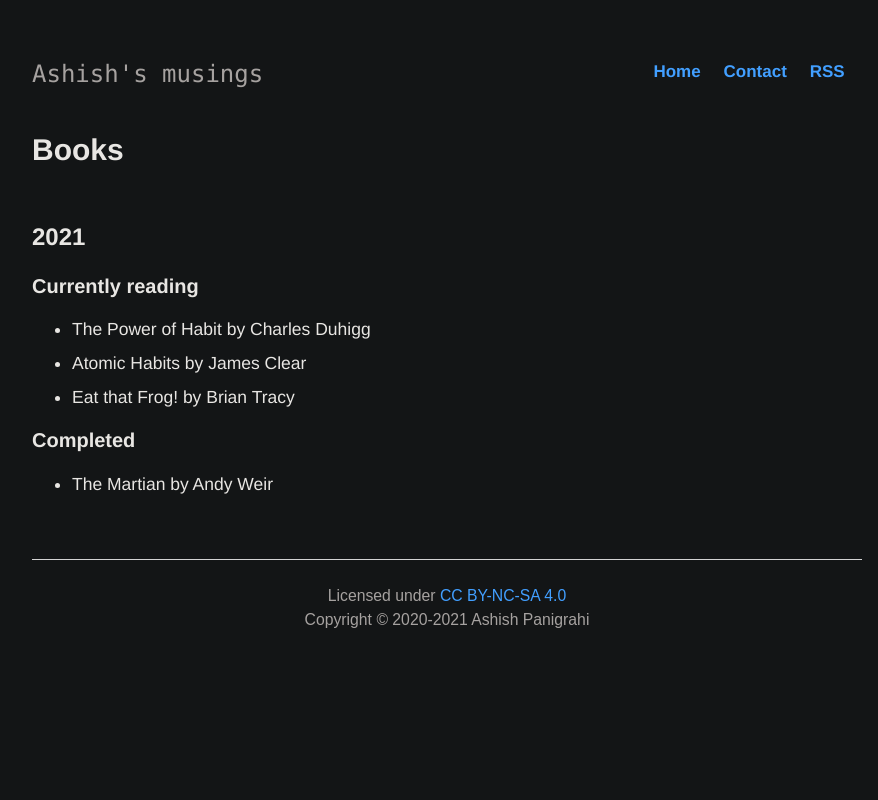
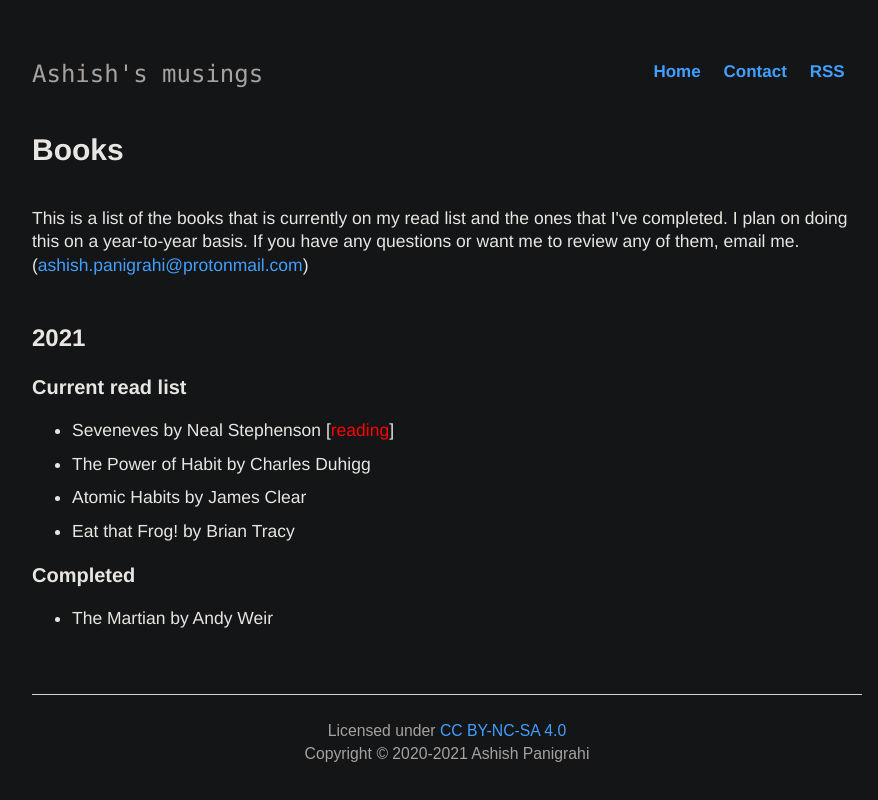
Before and after one commit to paniash/website, a plain HTML site: page __site/books/index.html in a window 1280 px wide. Shown: the whole page, without its empty margins (193-1071 px from the left). Drawn offline with Linux system fonts and the light colour scheme.

Commit message:
updated book list

```diff
--- a/__site/books/index.html
+++ b/__site/books/index.html
@@ -26,9 +26,12 @@
 
 <!-- Content appended here -->
 <div class="franklin-content"><h1 id="books"><a href="#books" class="header-anchor">Books</a></h1>
+<p>This is a list of the books that is currently on my read list and the ones that I&#39;ve completed. I plan on doing this on a year-to-year basis. If you have any questions or want me to review any of them, email me. &#40;<a href="mailto:ashish.panigrahi@protonmail.com">ashish.panigrahi@protonmail.com</a>&#41;</p>
 <h2 id="2021"><a href="#2021" class="header-anchor">2021</a></h2>
-<h3 id="currently_reading"><a href="#currently_reading" class="header-anchor">Currently reading</a></h3>
+<h3 id="current_read_list"><a href="#current_read_list" class="header-anchor">Current read list</a></h3>
 <ul>
+<li><p>Seveneves by Neal Stephenson &#91;<span style="color:red;">reading</span>&#93;</p>
+</li>
 <li><p>The Power of Habit by Charles Duhigg</p>
 </li>
 <li><p>Atomic Habits by James Clear</p>
--- a/__site/sitemap.xml
+++ b/__site/sitemap.xml
@@ -39,7 +39,7 @@
 </url>
 <url>
     <loc>https://ashishpanigrahi.me/books/index.html</loc>
-    <lastmod>2021-06-09</lastmod>
+    <lastmod>2021-06-10</lastmod>
     <changefreq>monthly</changefreq>
     <priority>0.5</priority>
 </url>
```
Also changed, not shown: 1 other file.
